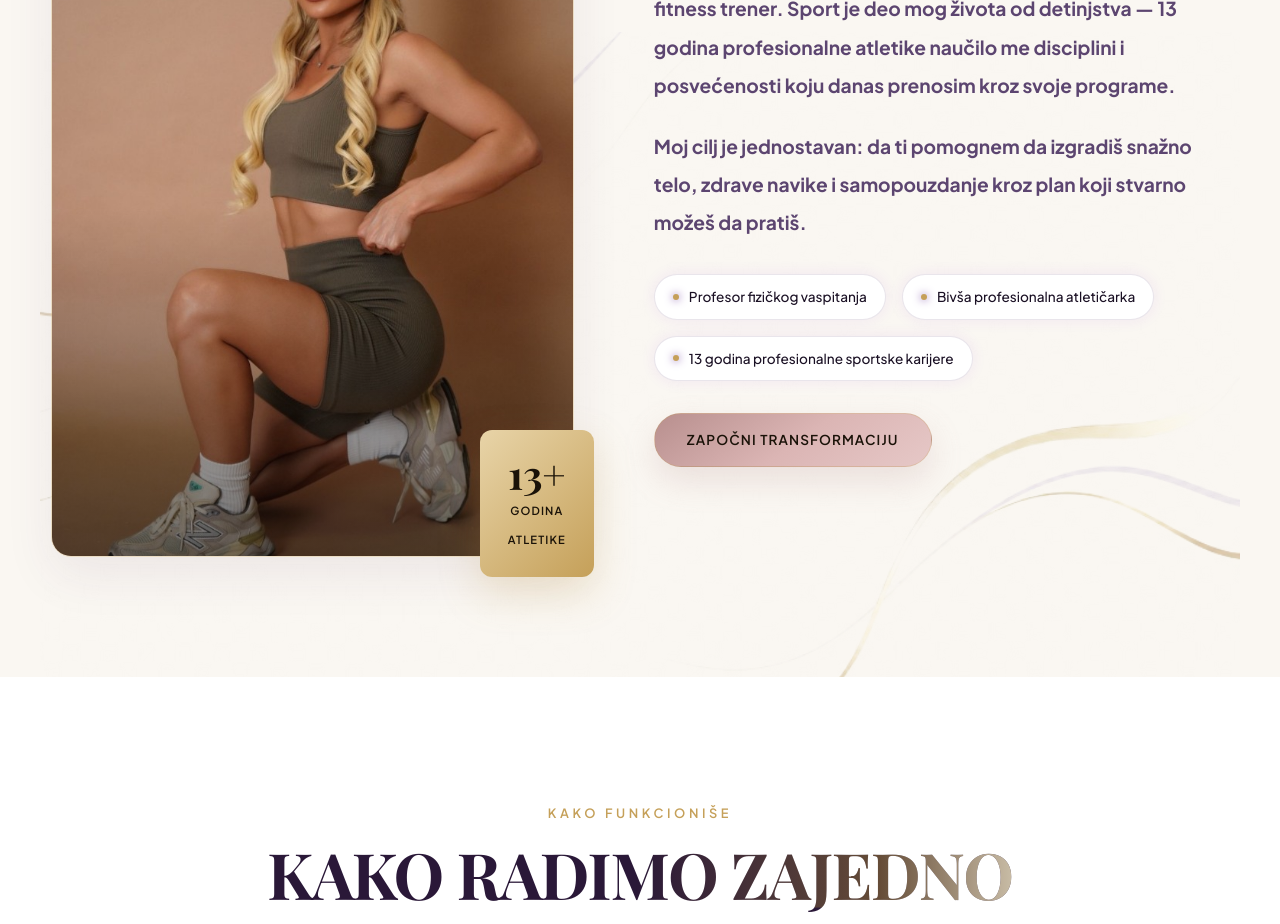
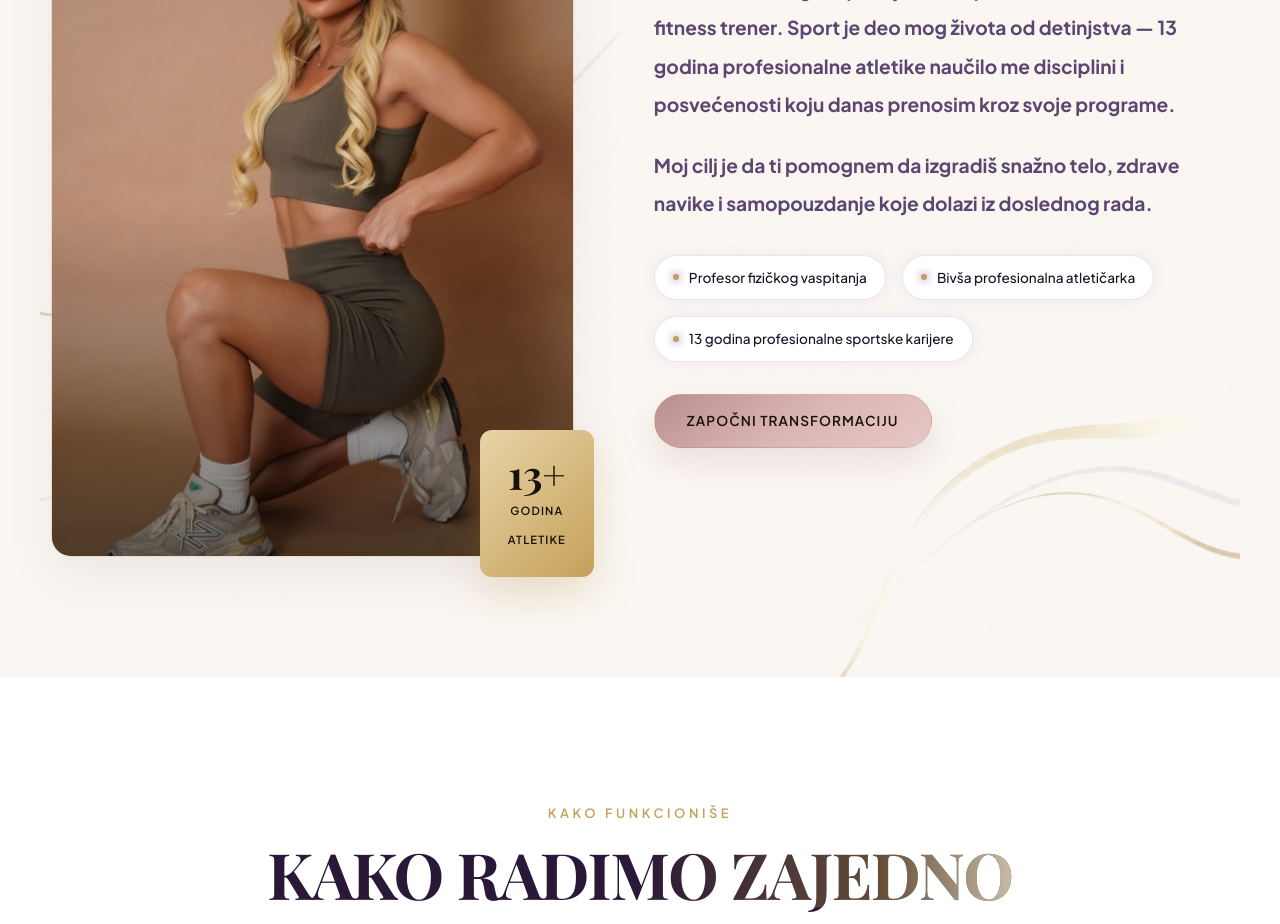
Before and after one commit to J-Gaspar99/fitnes_trainer1, a React (Vite) app: page / in a window 1280 px wide. Shown: the part 3500-4424 px from the top of the page. Built offline with nearby package versions, Linux system fonts and the light colour scheme; a web font is replaced by a local one.

Commit message:
izmena texta

```diff
--- a/src/data/content.js
+++ b/src/data/content.js
@@ -97,7 +97,7 @@ export const siteContent = {
     subtitle: 'Strast, iskustvo i posvećenost',
     paragraphs: [
       'Profesor fizičkog vaspitanja, bivša profesionalna atletičarka i fitness trener. Sport je deo mog života od detinjstva — 13 godina profesionalne atletike naučilo me disciplini i posvećenosti koju danas prenosim kroz svoje programe.',
-      'Moj cilj je jednostavan: da ti pomognem da izgradiš snažno telo, zdrave navike i samopouzdanje kroz plan koji stvarno možeš da pratiš.',
+      'Moj cilj je da ti pomognem da izgradiš snažno telo, zdrave navike i samopouzdanje koje dolazi iz doslednog rada.',
     ],
     highlights: [
       'Profesor fizičkog vaspitanja',
```
